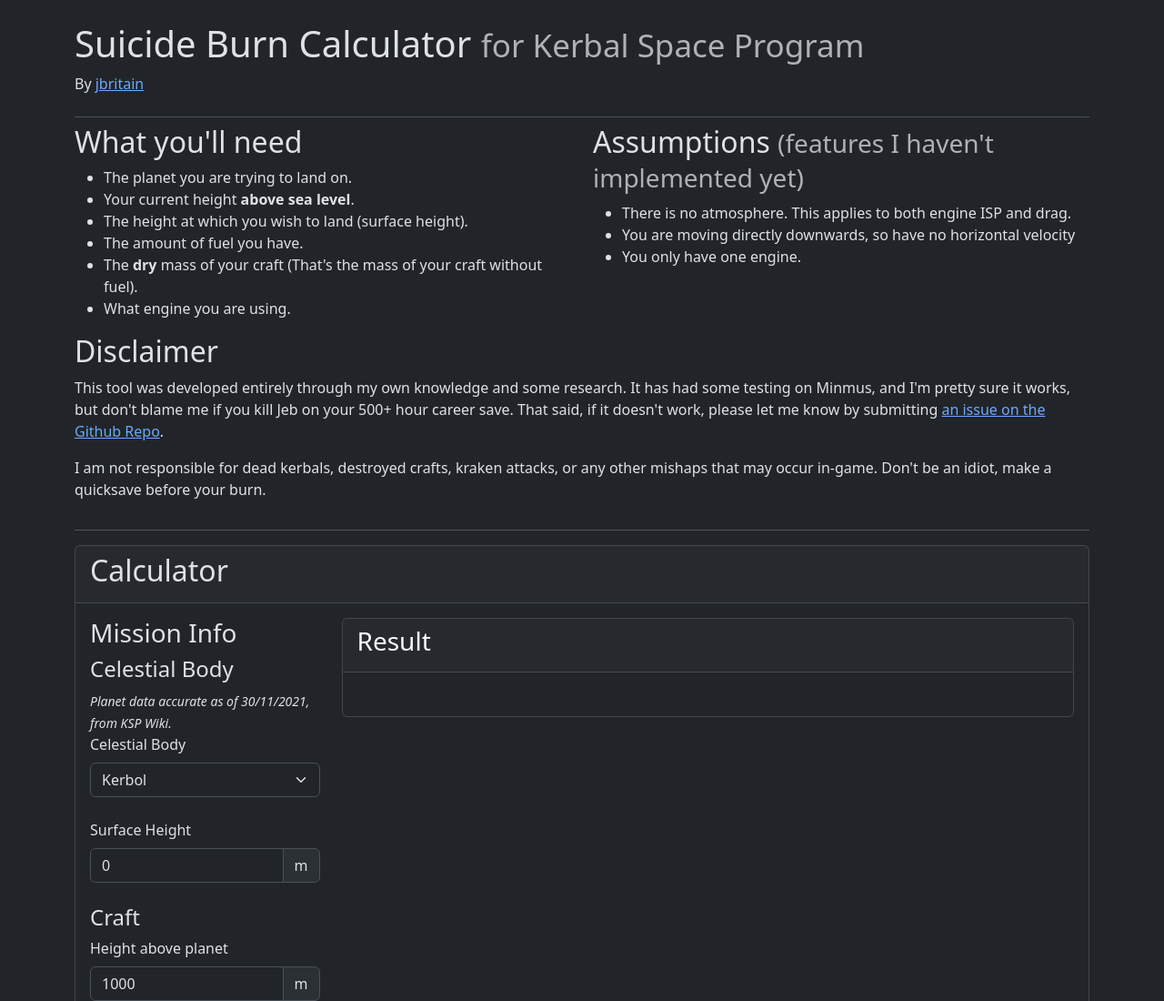
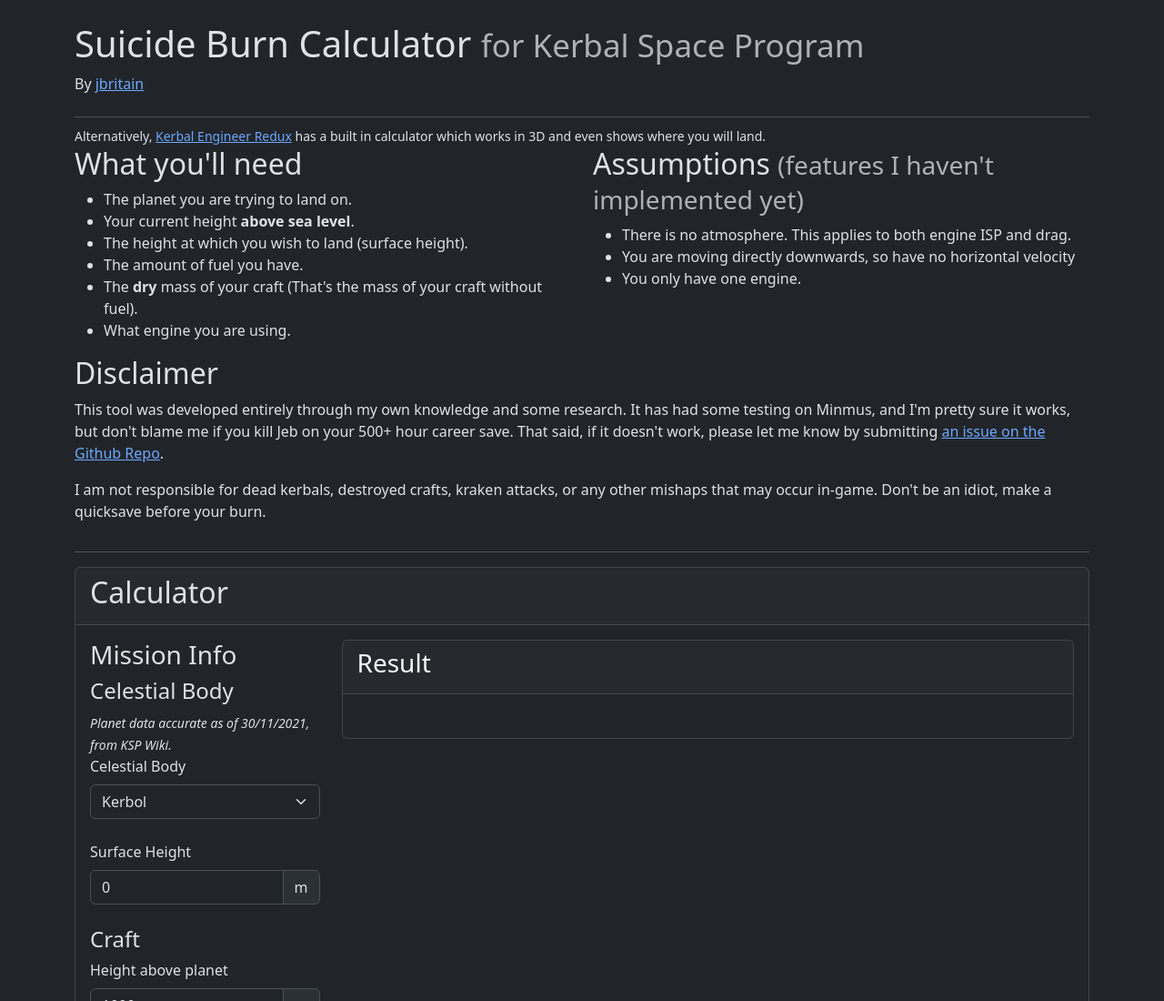
Before and after one commit to Pr0x1mas/KSP-Suicide-Burn-Calculator, a plain HTML site: page index.html in a window 1280 px wide. Shown: the top 1100 px of the page at 91% size. Drawn offline with nearby package versions, Linux system fonts and the light colour scheme.

Commit message:
kerbal engineer is a mod which exists

```diff
--- a/index.html
+++ b/index.html
@@ -24,6 +24,7 @@
                 <div class="alert alert-danger" role="alert"> <i class="bi bi-exclamation-triangle"></i> This website requires JavaScript to be enabled in order to function.</div>
             </noscript>
 
+            <small>Alternatively, <a href="https://www.curseforge.com/kerbal/ksp-mods/kerbal-engineer-redux">Kerbal Engineer Redux</a> has a built in calculator which works in 3D and even shows where you will land.</small>
 
             <section class="row">
 
```
Lines whose indentation alone changed are shown as unchanged.
